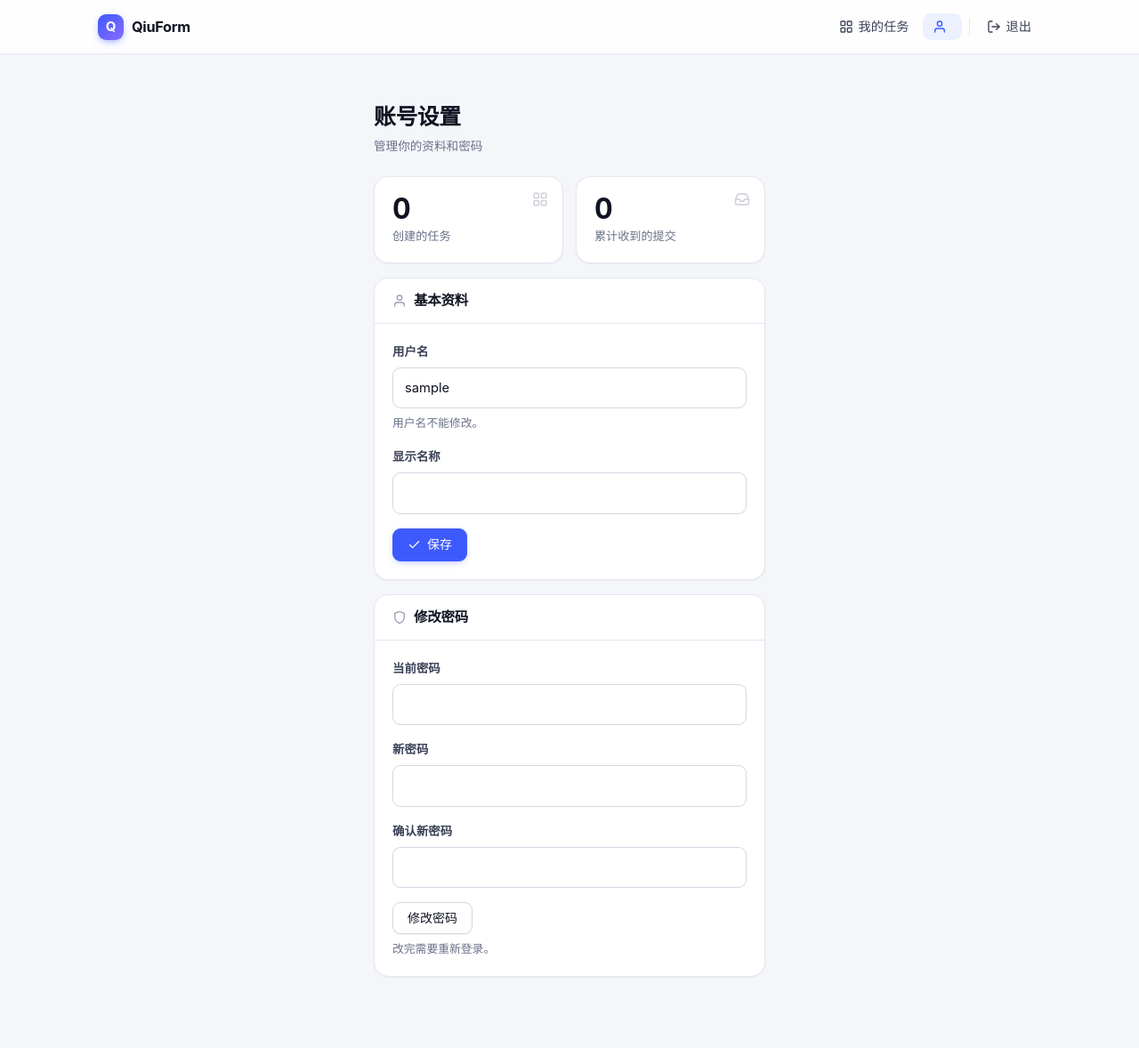
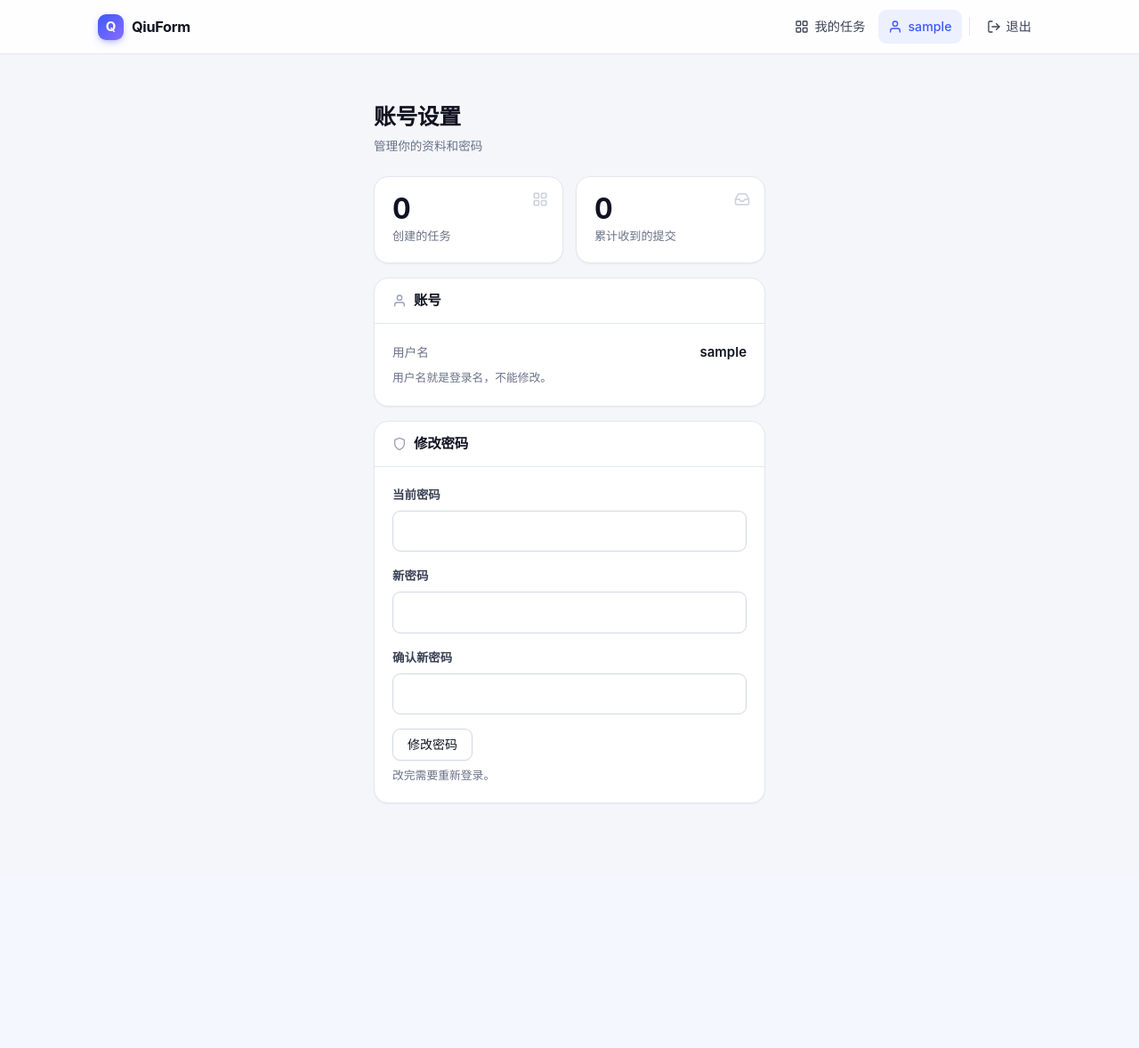
Before and after one commit to Qiuzizhao/QiuForm, a Flask app: page /account in a window 1280 px wide. Shown: the whole page at 89% size. After the commit the page ends 904 px from the top, so only its background shows below. Run offline with Flask 3, Linux system fonts and the light colour scheme; the visitor is signed in with stand-in values (Sample User, id 1); data comes from the database, SQL or seed files in the repository; data that the repository does not hold is empty; parts of the project's set-up code (start-up, migrations or seed data) failed here and were passed over.

Commit message:
去掉「显示名称」，账号统一用用户名
- 注册页删掉显示名称输入框，只剩用户名 / 密码 / 确认密码
- 账号页的「基本资料」表单换成只读的用户名展示（没有可改的东西了）
- 导航栏显示用户名而不是 display_name
- db.create_user 去掉 display_name 参数；users 表的那一列留着兼容旧数据，
  新建账号时统一填成用户名；顺带删掉不再使用的 update_user_profile
- 测试相应调整：注册不再传 display_name，并断言导航里显示的是用户名

```diff
--- a/qiuform/auth.py
+++ b/qiuform/auth.py
@@ -25,10 +25,9 @@ def register():
     if g.user:
         return redirect(url_for("tasks.index"))
 
-    form = {"username": "", "display_name": ""}
+    form = {"username": ""}
     if request.method == "POST":
         form["username"] = (request.form.get("username") or "").strip()
-        form["display_name"] = (request.form.get("display_name") or "").strip()
         password = request.form.get("password") or ""
         confirm = request.form.get("confirm") or ""
 
@@ -45,10 +44,8 @@ def register():
         if error:
             flash(error, "error")
         else:
-            user_id = db.create_user(
-                form["username"], form["display_name"],
-                security.hash_password(password),
-            )
+            user_id = db.create_user(form["username"],
+                                     security.hash_password(password))
             security.login_user({"id": user_id})
             flash("账号创建好了，先去建一个任务吧。", "success")
             return redirect(_safe_next(request.args.get("next")) or url_for("tasks.index"))
@@ -88,12 +85,7 @@ def account():
     if request.method == "POST":
         action = request.form.get("action")
 
-        if action == "profile":
-            display_name = (request.form.get("display_name") or "").strip()
-            db.update_user_profile(g.user["id"], display_name or g.user["username"])
-            flash("资料已更新。", "success")
-
-        elif action == "password":
+        if action == "password":
             current = request.form.get("current") or ""
             new = request.form.get("new") or ""
             confirm = request.form.get("confirm") or ""
--- a/qiuform/db.py
+++ b/qiuform/db.py
@@ -10,6 +10,8 @@ SCHEMA = """
 CREATE TABLE IF NOT EXISTS users (
     id            INTEGER PRIMARY KEY AUTOINCREMENT,
     username      TEXT UNIQUE NOT NULL,
+    -- 早期版本有个"显示名称"，后来去掉了，这一列留着兼容旧数据，
+    -- 新建账号时统一填成用户名
     display_name  TEXT NOT NULL DEFAULT '',
     password_hash TEXT NOT NULL,
     created_at    TEXT NOT NULL
@@ -123,13 +125,13 @@ def init_app(app):
 
 # ---------------------------------------------------------------- 账号
 
-def create_user(username: str, display_name: str, password_hash: str) -> int:
+def create_user(username: str, password_hash: str) -> int:
     conn = get_db()
     with conn:
         cur = conn.execute(
             "INSERT INTO users (username, display_name, password_hash, created_at)"
             " VALUES (?, ?, ?, ?)",
-            (username, display_name or username, password_hash, now()),
+            (username, username, password_hash, now()),
         )
     return cur.lastrowid
 
@@ -151,14 +153,6 @@ def update_user_password(user_id: int, password_hash: str):
     with conn:
         conn.execute(
             "UPDATE users SET password_hash = ? WHERE id = ?", (password_hash, user_id)
-        )
-
-
-def update_user_profile(user_id: int, display_name: str):
-    conn = get_db()
-    with conn:
-        conn.execute(
-            "UPDATE users SET display_name = ? WHERE id = ?", (display_name, user_id)
         )
 
 
--- a/qiuform/templates/auth/account.html
+++ b/qiuform/templates/auth/account.html
@@ -21,25 +21,13 @@
 </div>
 
 <div class="card" style="margin-bottom:16px">
-  <div class="card-head"><h2>{{ icon('user') }} 基本资料</h2></div>
+  <div class="card-head"><h2>{{ icon('user') }} 账号</h2></div>
   <div class="card-body">
-    <form method="post">
-      <input type="hidden" name="csrf_token" value="{{ csrf_token() }}">
-      <input type="hidden" name="action" value="profile">
-      <div class="field">
-        <label class="label">用户名</label>
-        <input class="input" value="{{ user.username }}" disabled>
-        <p class="hint">用户名不能修改。</p>
-      </div>
-      <div class="field">
-        <label class="label" for="display_name">显示名称</label>
-        <input class="input" id="display_name" name="display_name"
-               value="{{ user.display_name }}" maxlength="40">
-      </div>
-      <button class="btn btn-primary" type="submit">
-        {{ icon('check', 15) }} 保存
-      </button>
-    </form>
+    <div class="spread">
+      <span class="muted small">用户名</span>
+      <span class="strong">{{ user.username }}</span>
+    </div>
+    <p class="hint">用户名就是登录名，不能修改。</p>
   </div>
 </div>
 
--- a/qiuform/templates/base.html
+++ b/qiuform/templates/base.html
@@ -26,7 +26,7 @@
           {{ icon('grid') }}<span class="nav-label">我的任务</span></a>
         <a class="nav-link {% if request.endpoint == 'auth.account' %}active{% endif %}"
            href="{{ url_for('auth.account') }}" title="账号设置">
-          {{ icon('user') }}<span class="nav-label">{{ current_user.display_name }}</span></a>
+          {{ icon('user') }}<span class="nav-label">{{ current_user.username }}</span></a>
         <span class="nav-sep"></span>
       {% else %}
         <a class="nav-link" href="{{ url_for('auth.login') }}">登录</a>
```
Also changed, not shown: qiuform/templates/auth/register.html (+0 -8 lines), tests/smoke_test.py (+2 -4 lines).
